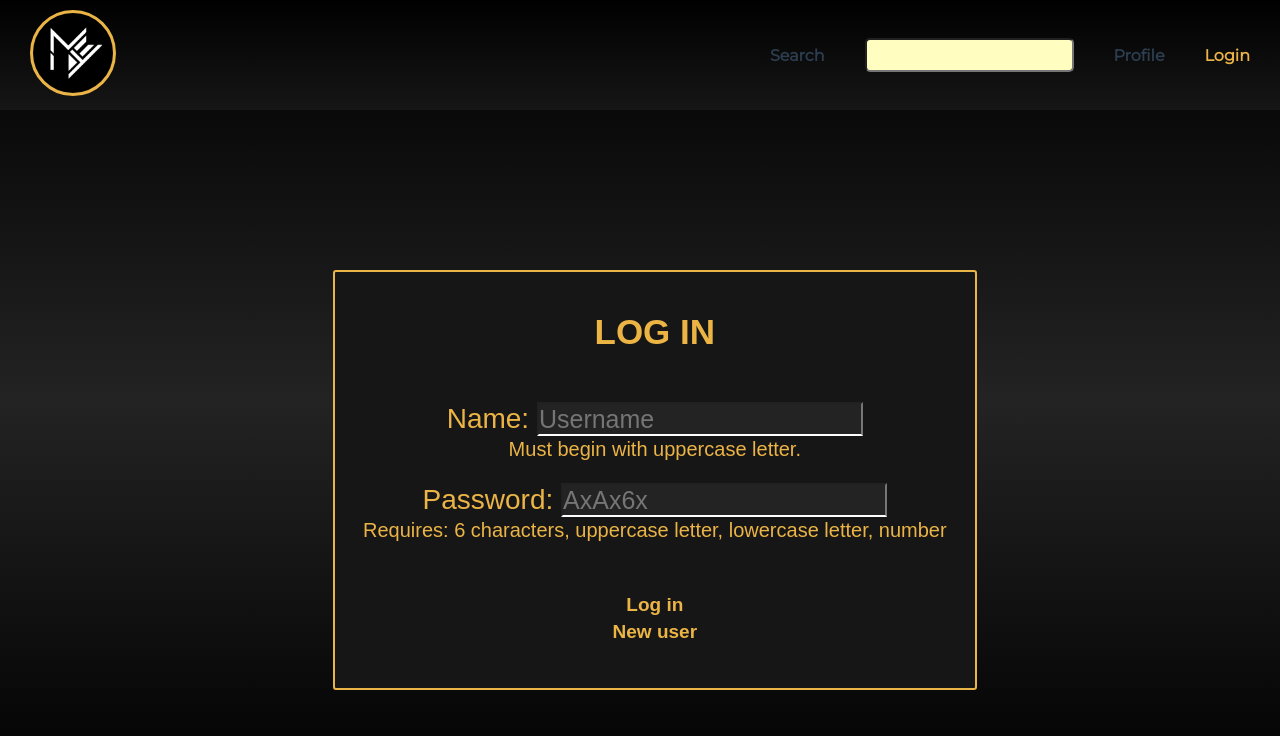
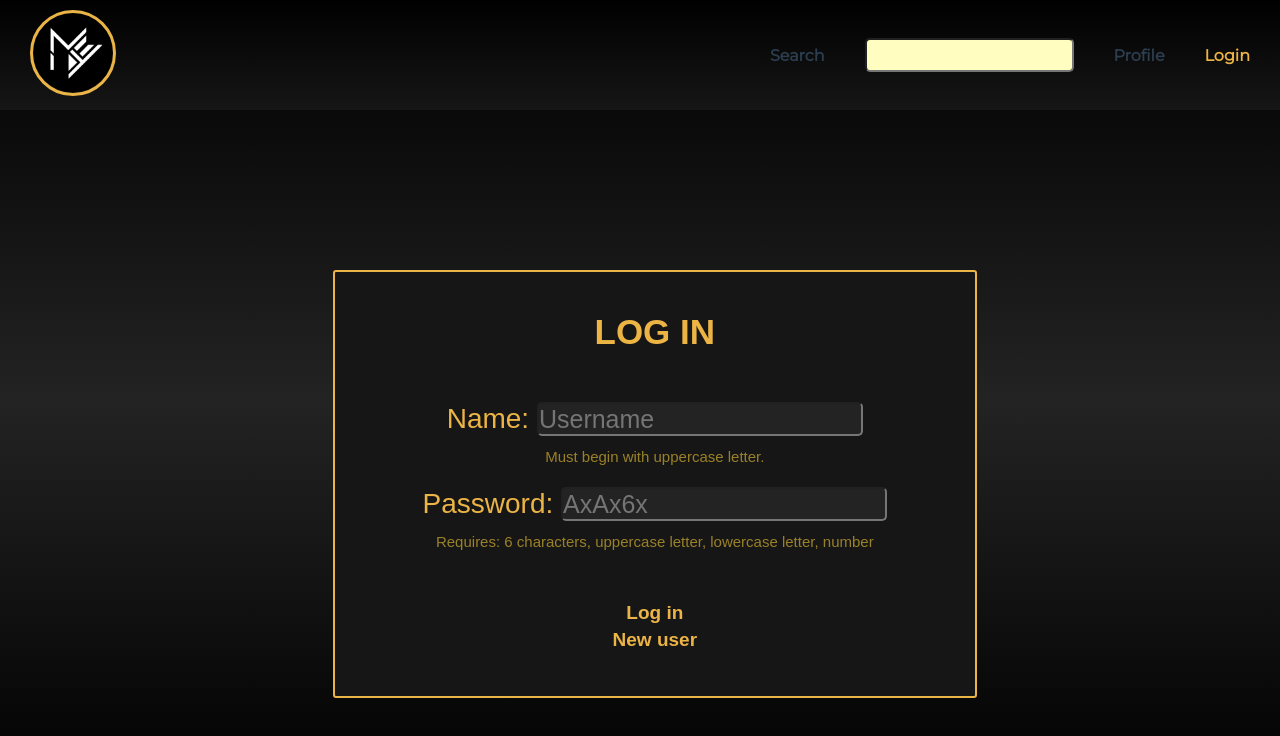
Before and after one commit to SamuelAitamaa/FullStack-Project, a Vue app in the folder fullstack_project/: page /login in a window 1280 px wide. Shown: the top 736 px of the page. Built offline with nearby package versions, Linux system fonts and the light colour scheme.

Commit message:
name and password validation
css changes and validation changes

```diff
--- a/fullstack_project/src/components/Login.vue
+++ b/fullstack_project/src/components/Login.vue
@@ -8,12 +8,12 @@
 
         <label for="username">Name: </label>
         <input type="text" placeholder="Username" v-model="username" id="username"/>
-        <p>Must begin with uppercase letter.</p>
+        <p class="requires">Must begin with uppercase letter.</p>
         <br>
 
         <label for="password">Password: </label>
         <input type="password" placeholder="AxAx6x" v-model="userpassword" id="password">
-        <p>Requires: 6 characters, uppercase letter, lowercase letter, number</p>
+        <p class="requires">Requires: 6 characters, uppercase letter, lowercase letter, number</p>
         <br>
 
         <div class="button">
@@ -157,8 +157,11 @@ input {
   height: 30px;
   font-size: 25px;
   margin-bottom: 2px;
-  border-bottom: 2px solid white;
+  border-radius: 5px;
+  outline: none;
+  transition: .2s ease-in-out;
 }
+
 
 .form {
   padding: 50px 20px 5px 20px;
@@ -205,12 +208,7 @@ button:hover {
   -webkit-background-clip: text;
   -webkit-text-fill-color: transparent;
 }
-p {
-  font-size: 20px;
-  color:#ebb446;
-  font-weight: lighter;
 
-}
 ul.no-bullets {
   list-style-type: none;
   padding: 0;
@@ -219,4 +217,12 @@ ul.no-bullets {
   -webkit-background-clip: text;
   -webkit-text-fill-color: transparent;
 }
+
+p {
+  margin-top: 10px;
+     font-size: 15px;
+     color: rgba(180, 151, 43, 0.83);
+     font-weight: lighter;
+
+   }
 </style>
--- a/fullstack_project/src/components/Register.vue
+++ b/fullstack_project/src/components/Register.vue
@@ -8,12 +8,12 @@
 
         <label class="test" for="username">Name: </label>
         <input type="text" placeholder="Username" v-model="username" id="username"/>
-        <p>Must begin with uppercase letter.</p>
+        <p>Must begin with uppercase letter. Shall not contain special characters.</p>
         <br>
 
         <label for="password">Password: </label>
         <input type="password" placeholder="AxAx6x" v-model="userpassword" id="password">
-        <p>Requires: 6 characters, uppercase letter, lowercase letter, number</p>
+        <p>Requires: 6 characters, uppercase letter, lowercase letter, number and shall not contain special characters.</p>
         <br>
 
         <div class="button">
@@ -57,14 +57,14 @@ export default {
       if (!this.username) {
         this.error.push("ERROR! Username required.");
       } else if (!this.validName(this.username)) {
-        this.error.push('Name must begin with uppercase letter and must contain only characters.');
+        this.error.push('Name must begin with uppercase letter and shall not contain special characters.');
         console.log("Username is not valid");
       }
 
       if (!this.userpassword) {
         this.error.push("ERROR! User password required.")
       } else if (!this.validPass(this.userpassword)) {
-        this.error.push('Password must contain at least one lowercase letter, one uppercase letter one number, and be longer than six characters.');
+        this.error.push('Password must contain at least one lowercase letter, one uppercase letter one number, and be longer than six characters. Shall not contain special characters.');
         console.log("Password is not valid");
       }
 
@@ -75,7 +75,7 @@ export default {
     },
 
     validName: function (name) {
-      let re = /^(?=.*[A-Z]+.*)(?=.*[a-z]+.*)[A-Za-z]{2,}$/;
+      let re = /^(?=.*[0-9]+.*)(?=.*[A-Z]+.*)(?=.*[a-z]+.*)[0-9A-Za-z]{2,}$/;
       return re.test(name);
     },
 
@@ -167,8 +167,11 @@ input {
   height: 30px;
   font-size: 25px;
   margin-bottom: 2px;
-  border-bottom: 2px solid white;
+  border-radius: 5px;
+  outline: none;
+  transition: .2s ease-in-out;
 }
+
 .form {
   padding: 50px 20px 20px 20px;
   flex-basis: 100px;
@@ -207,8 +210,9 @@ ul.no-bullets {
   -webkit-text-fill-color: transparent;
 }
 p {
-  font-size: 20px;
-  color:#ebb446;
+  margin-top: 10px;
+  font-size: 15px;
+  color: rgba(180, 151, 43, 0.83);
   font-weight: lighter;
 
 }
```
Also changed, not shown: 1 other file (tests, documents, lock files or other folders).
